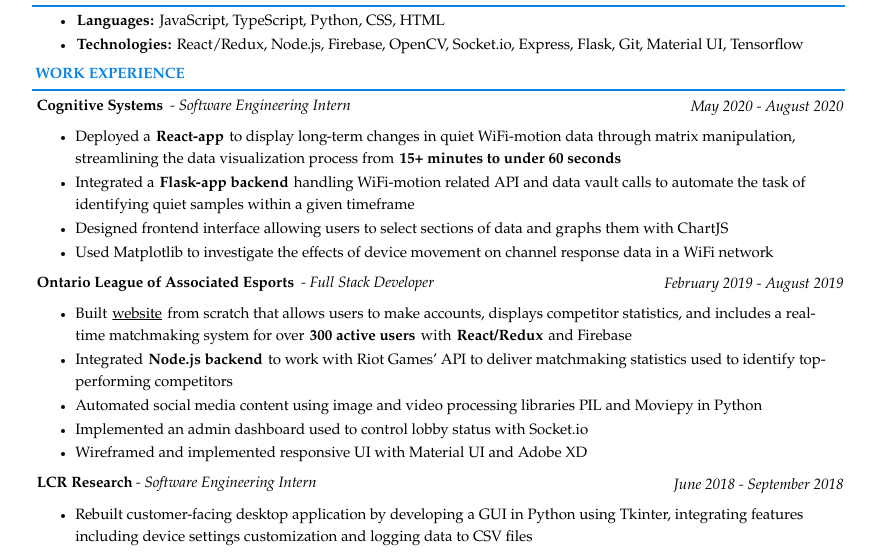
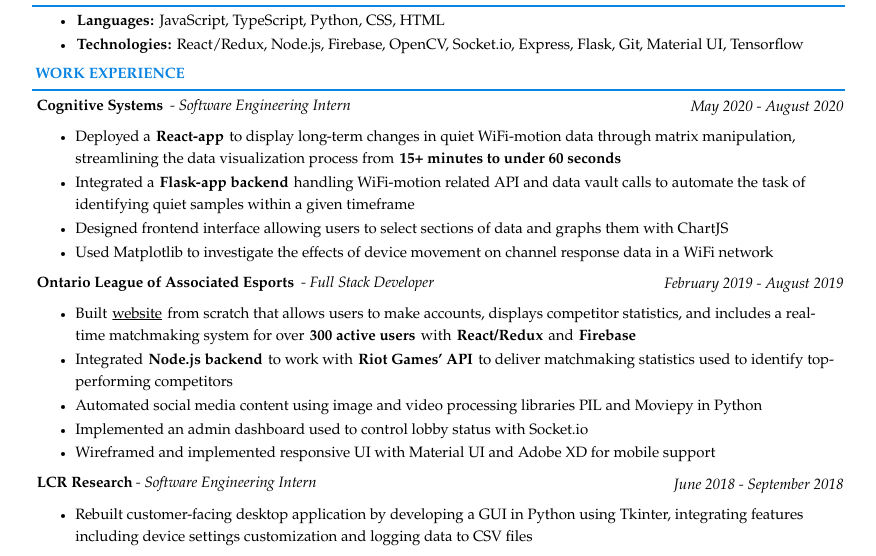
Before and after one commit to bryanling1/resume, a plain HTML site: page index.html in a window 1280 px wide. Shown: the part 171-727 px from the top of the page, without its empty margins (11-887 px from the left). Drawn offline with Linux system fonts and the light colour scheme.

Commit message:
more bolding

```diff
--- a/index.html
+++ b/index.html
@@ -124,10 +124,10 @@ hr{
     <ul>
         <li>
             Built <a class="default-a" target="_blank"href="https://olae.ca/">website</a> from scratch that allows users to make accounts,
-            displays competitor statistics, and includes a real-time matchmaking system for over <b>300 active users</b> with <b>React/Redux</b> and Firebase
+            displays competitor statistics, and includes a real-time matchmaking system for over <b>300 active users</b> with <b>React/Redux</b> and <b>Firebase</b>
         </li>
         <li>
-            Integrated <b>Node.js backend</b> to work with Riot Games’ API to deliver matchmaking statistics
+            Integrated <b>Node.js backend</b> to work with <b>Riot Games’ API</b> to deliver matchmaking statistics
             used to identify top-performing competitors
         </li>
         <li>
@@ -137,7 +137,7 @@ hr{
             Implemented an admin dashboard used to control lobby status with Socket.io
         </li>
         <li>
-            Wireframed and implemented responsive UI with Material UI and Adobe XD
+            Wireframed and implemented responsive UI with Material UI and Adobe XD for mobile support
         </li>
     </ul>
 </div>
```
